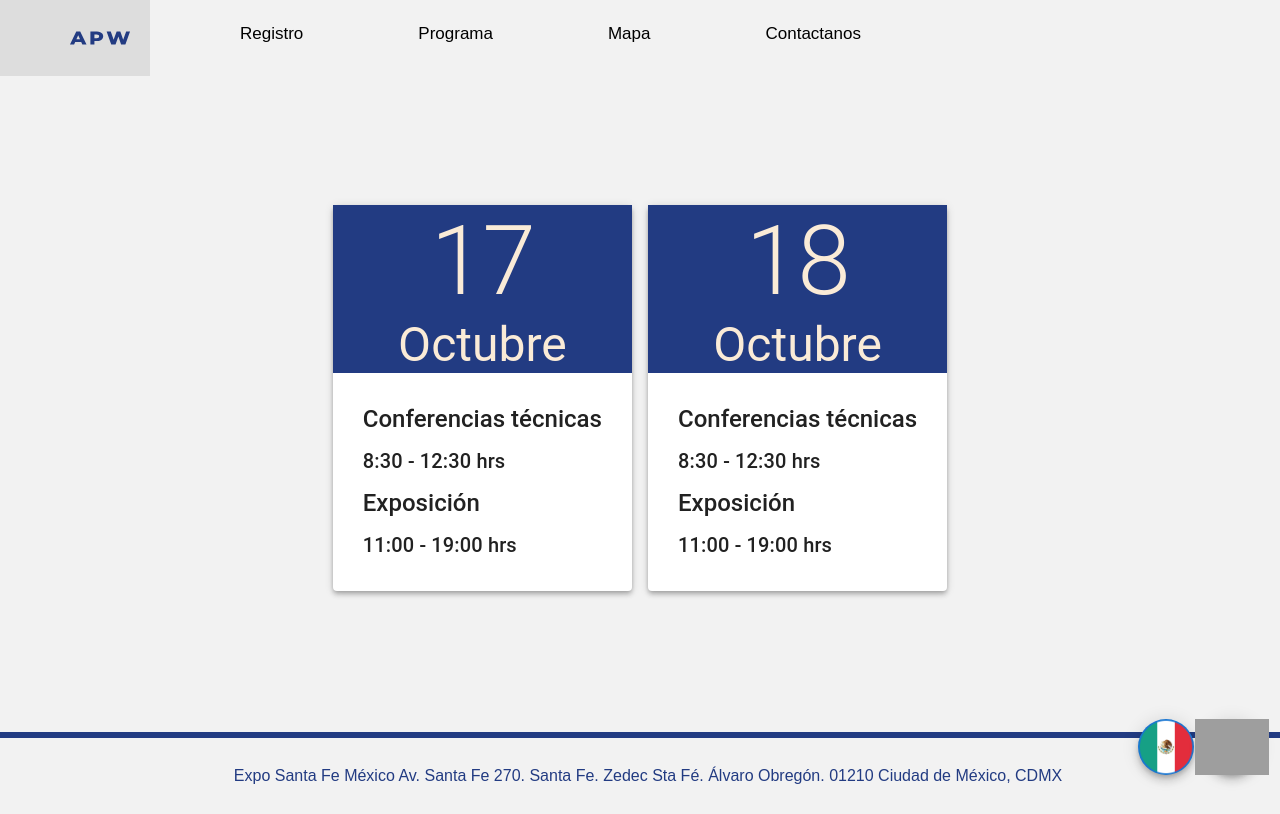
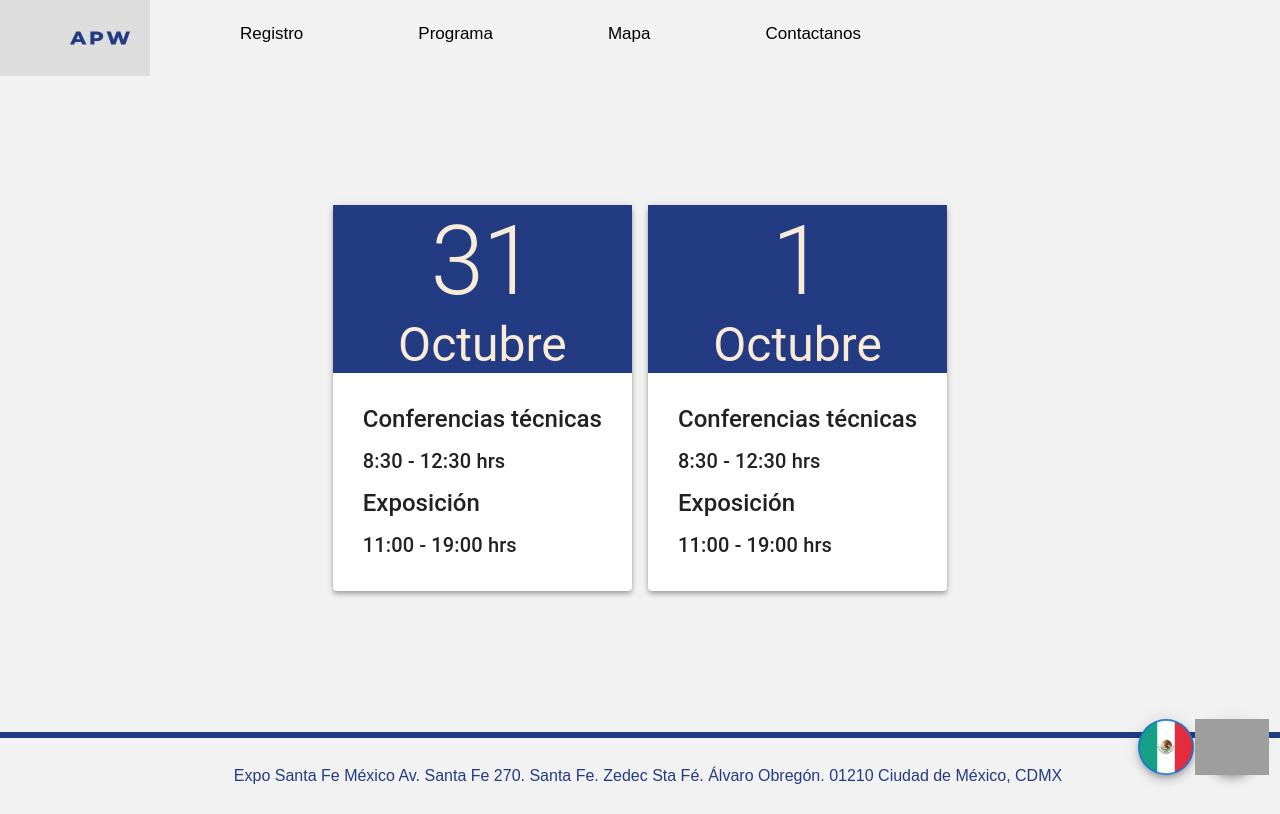
Before and after one commit to Vvan31/paperworld, a React (Vite) app in the folder PaperWorld/: page /schedule in a window 1280 px wide. Built offline with nearby package versions, Linux system fonts and the light colour scheme; grey boxes are pictures that could not be loaded.

Commit message:
Update schedule.jsx

```diff
--- a/PaperWorld/src/components/schedule.jsx
+++ b/PaperWorld/src/components/schedule.jsx
@@ -22,7 +22,7 @@ const Schedule = ({language}) => {
                 <Paper sx={{ m: 1 }} elevation={4}>
                     <div className='scheduleTitle'>
                     <Typography variant="h1" component="div">
-                            17
+                            31
                         </Typography>
                         <Typography variant="h3" component="div" className='month' sx={{ textTransform: 'capitalize' }}>
                             {program.date}
@@ -51,7 +51,7 @@ const Schedule = ({language}) => {
                     <Paper sx={{ m: 1 }} elevation={4}>
                         <div className='scheduleTitle'>
                             <Typography variant="h1" component="div">
-                                18
+                                1
                             </Typography>
                             <Typography variant="h3" component="div">
                             {program.date}
```
